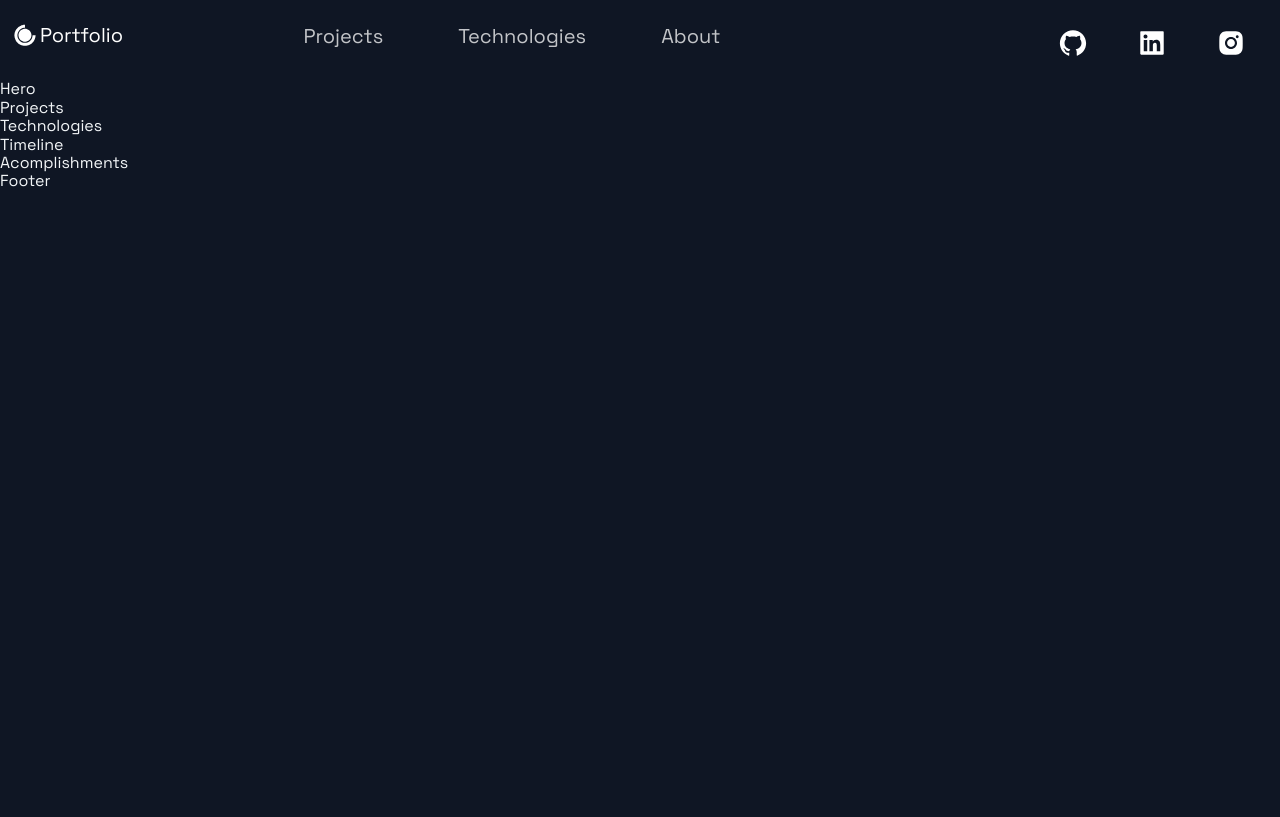
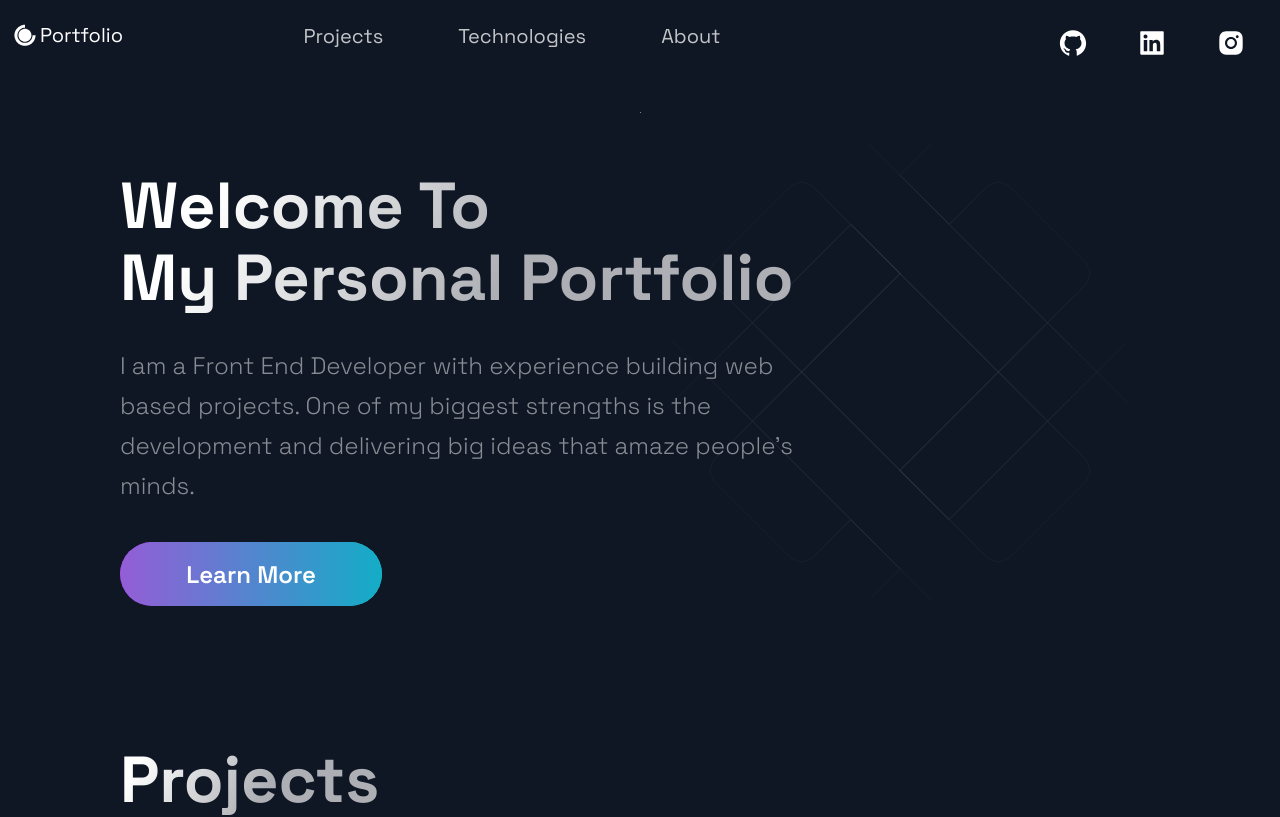
Before and after one commit to Devang2304/React-Portfolio-website, a Next.js app: page / in a window 1280 px wide. Shown: the top 817 px of the page. Built offline with nearby package versions, Linux system fonts and the light colour scheme.

Commit message:
Added hero section and created project section

```diff
--- a/src/components/Hero/Hero.js
+++ b/src/components/Hero/Hero.js
@@ -1,13 +1,22 @@
 import React from 'react';
 
-import { Section, SectionText, SectionTitle } from '../../styles/GlobalComponents';
+import { Section, SectionText, SectionTitle } from '../../styles/GlobalComponents'; //importing global components which  have been created for everywhere to use
 import Button from '../../styles/GlobalComponents/Button';
 import { LeftSection } from './HeroStyles';
 
-const Hero = (props) => (
-  <div>
-    Hero
-  </div>
+const Hero = () => (
+  <Section row nopadding>
+    <LeftSection>
+      <SectionTitle main center>
+      Welcome To <br/>
+      My Personal Portfolio
+      </SectionTitle>
+      <SectionText>
+      I am a Front End Developer with experience building web based projects. One of my biggest strengths is the development and delivering big ideas that amaze people's minds.
+      </SectionText>
+      <Button onClick={()=>window.location='https://google.com'}>Learn More</Button>
+    </LeftSection>
+  </Section>
 );
 
 export default Hero;
--- a/src/components/Projects/Projects.js
+++ b/src/components/Projects/Projects.js
@@ -5,9 +5,35 @@
 import { projects } from '../../constants/constants';
 
 const Projects = () => (
-  <div>
-    Projects
-  </div>
+  <Section nopadding id="projects">
+    <sectionDivider />
+    <SectionTitle main>Projects</SectionTitle>
+    <GridContainer>
+      {projects.map(({id,image,title,description,tags,source,visit})=>(
+        <BlogCard key={id}>
+          <Img src={image}/>
+          <TitleContent>
+            <HeaderThree title>{title}</HeaderThree>
+            <Hr/>
+          </TitleContent>
+          <CardInfo>
+            {description}
+          </CardInfo>
+          <div>
+          <TitleContent>Stack</TitleContent>
+          <TagList>{tags.map((tag,i)=>(
+            <Tag key={i}>{tag}</Tag>
+          ))}</TagList>
+        </div>
+        <UtilityList>
+          <ExternalLinks href={visit}>Code</ExternalLinks>
+          <ExternalLinks href={source}>Source</ExternalLinks>
+        </UtilityList>
+        </BlogCard>
+
+      ))}
+    </GridContainer>
+  </Section>
 );
 
 export default Projects;
--- a/src/pages/index.js
+++ b/src/pages/index.js
@@ -10,10 +10,10 @@
 const Home = () => {
   return (
     <Layout>
-      {/* <Section grid> */}
+      <Section grid>
         <Hero />
-        {/* <BgAnimation /> */}
-      {/* </Section> */}
+        <BgAnimation />
+        </Section>
       <Projects />
       <Technologies />
       <Timeline />
```
